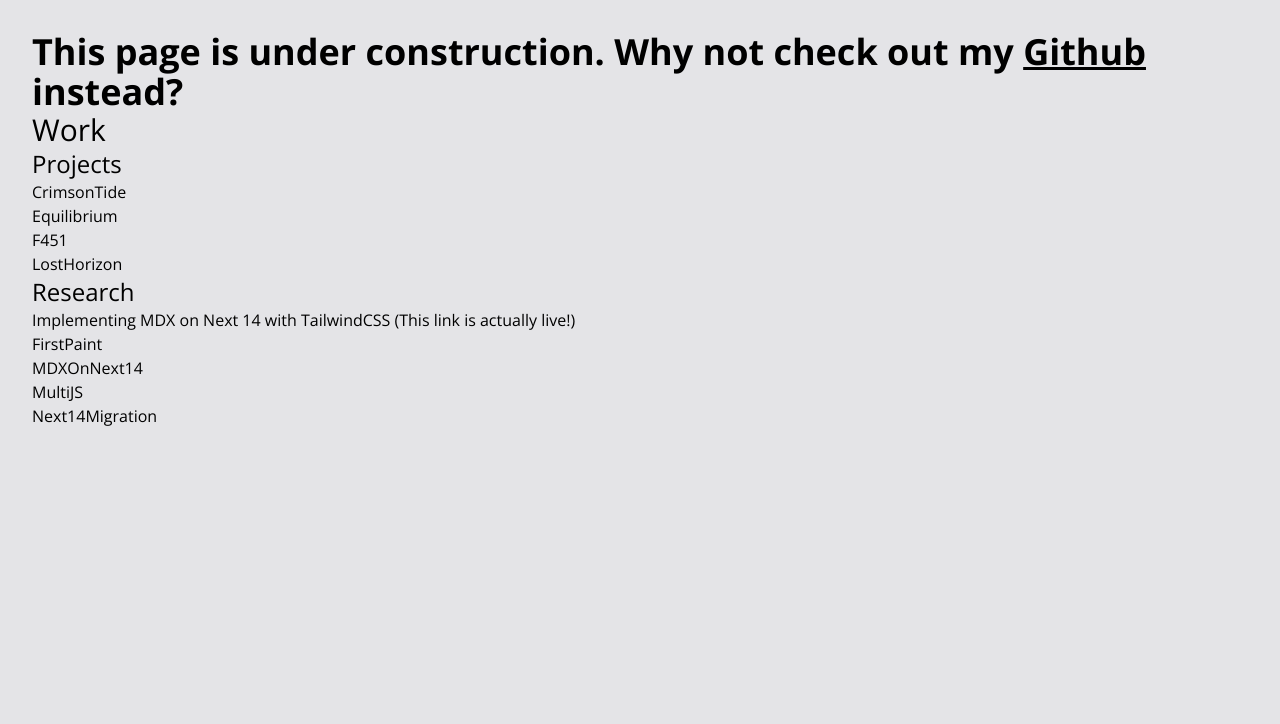
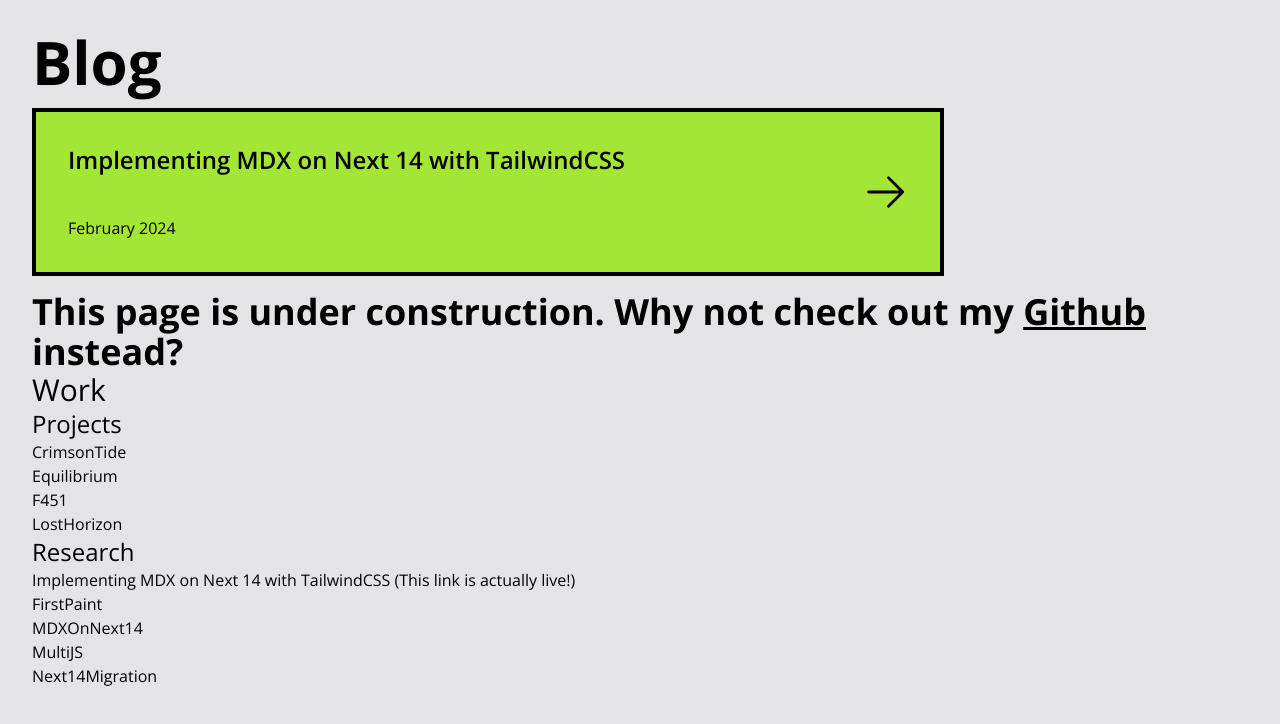
Before and after one commit to evgeniyp92/personal-site, a Next.js app: page /projects in a window 1280 px wide. Shown: the top 724 px of the page. Built offline with nearby package versions, Linux system fonts and the light colour scheme.

Commit message:
add first card to blog index

```diff
--- a/src/app/projects/page.jsx
+++ b/src/app/projects/page.jsx
@@ -1,5 +1,6 @@
 import Link from 'next/link';
 import * as lib from '../../lib';
+import BlogCard from '../../components/BlogCard';
 
 // TODO: figure out a way to do slug-based routing and serving of mdx files
 // because im gonna kms if i have to make n folders each with a layout and page
@@ -19,8 +20,16 @@ export default function ProjectsDirectory() {
   }
 
   return (
-    <div>
-      <warning className='font-bold text-4xl'>
+    <div className='container mx-auto'>
+      <div className='pb-4'>
+        <h1 className='pb-4 text-6xl font-bold'>Blog</h1>
+        <BlogCard
+          href='projects/article/mdx-on-next'
+          title='Implementing MDX on Next 14 with TailwindCSS'
+          dateString='February 2024'
+        />
+      </div>
+      <warning className='text-4xl font-bold'>
         This page is under construction. Why not check out my{' '}
         <span>
           <Link
@@ -45,7 +54,7 @@ export default function ProjectsDirectory() {
       </div>
       <div>
         <h2 className='text-2xl'>Research</h2>
-        <Link href='projects/mdx-on-next/'>
+        <Link href='projects/article/mdx-on-next/'>
           Implementing MDX on Next 14 with TailwindCSS (This link is actually
           live!)
         </Link>
@@ -57,7 +66,6 @@ export default function ProjectsDirectory() {
           ))}
         </ul>
       </div>
-      <div></div>
     </div>
   );
 }
```
